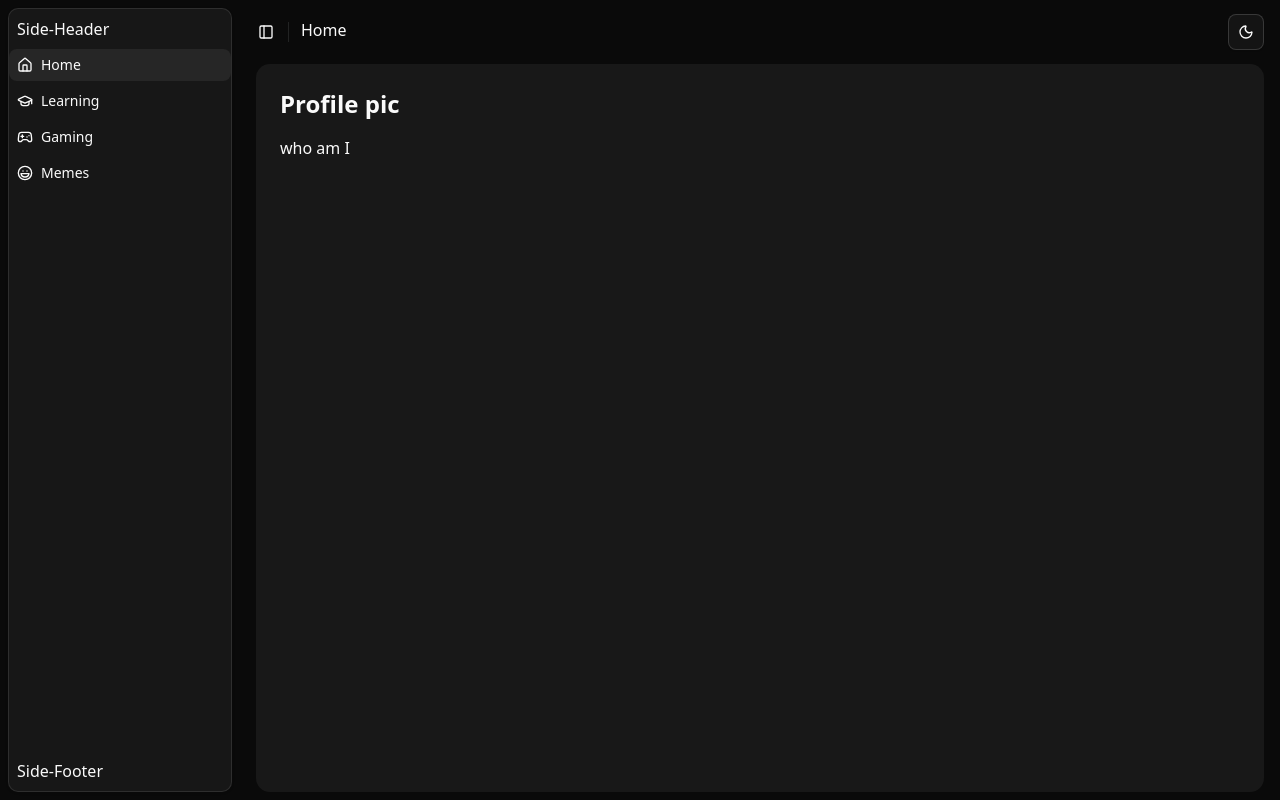
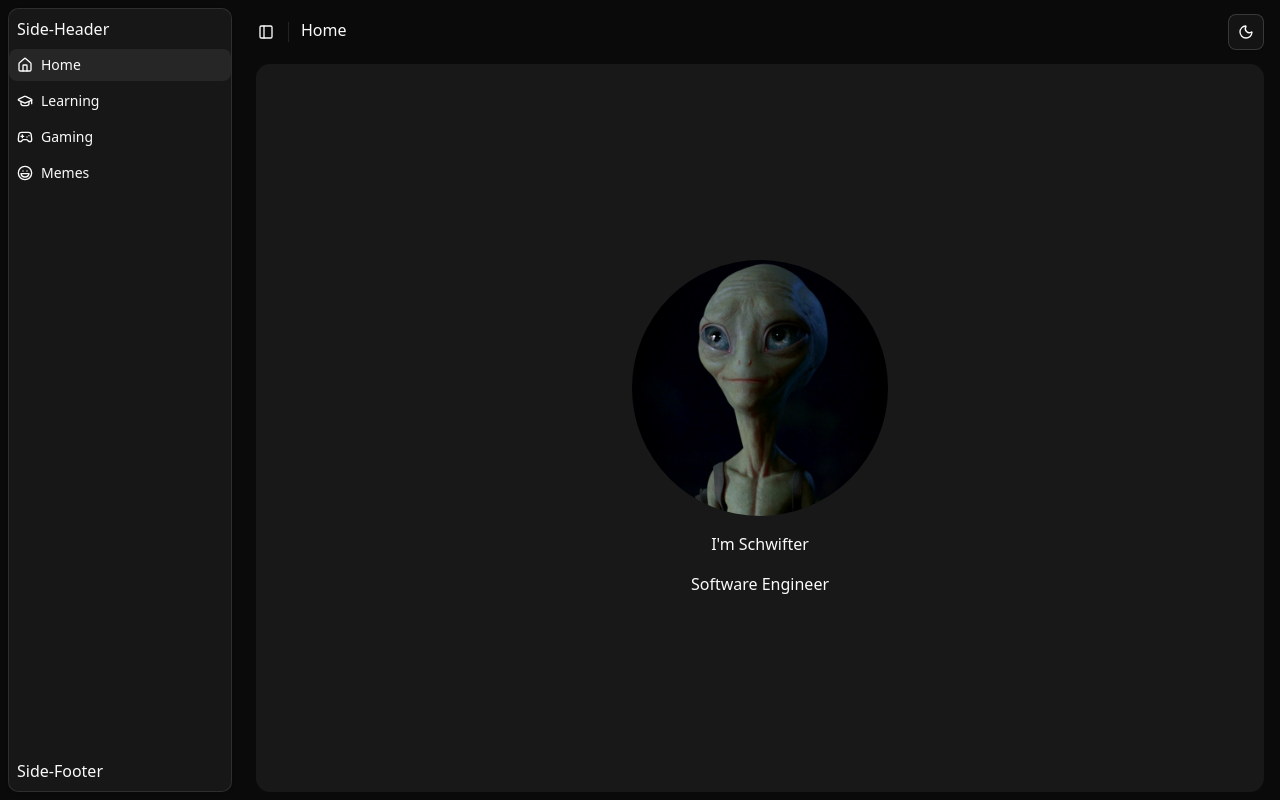
Before and after one commit to datogoglidze/datogoglidze.github.io, a React (Vite) app: page /home in a window 1280 px wide. Shown: the top 800 px of the page. Built offline with nearby package versions, Linux system fonts and the light colour scheme.

Commit message:
Add profile picture with title

```diff
--- a/src/pages/home/page.tsx
+++ b/src/pages/home/page.tsx
@@ -1,9 +1,14 @@
 export default function HomePage() {
   return (
     <div className="flex flex-1 flex-col gap-4 p-4 pt-0">
-      <div className="bg-muted/50 min-h-[91vh] flex-1 rounded-xl p-6">
-        <h1 className="text-2xl font-bold mb-4">Profile pic</h1>
-        <p>who am I</p>
+      <div className="flex flex-col items-center justify-center bg-muted/50 min-h-[calc(100vh-4rem-0.5rem)] rounded-xl p-6">
+        <img
+          className="h-64 w-64 rounded-full"
+          src="/alien-300-300.jpg"
+          alt="Alien Avatar"
+        />
+        <p className="font-medium mt-4">I'm Schwifter</p>
+        <p className="font-medium mt-4">Software Engineer</p>
       </div>
       <div className="grid auto-rows-min gap-4 md:grid-cols-3">
         <div className="bg-muted/50 aspect-video rounded-xl" />
```
Also changed, not shown: public/alien-300-300.jpg (added).
